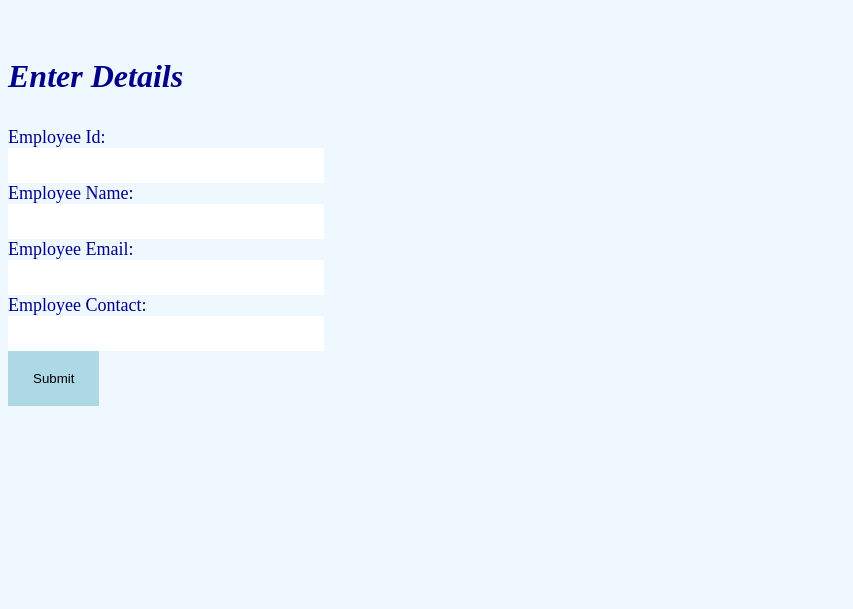
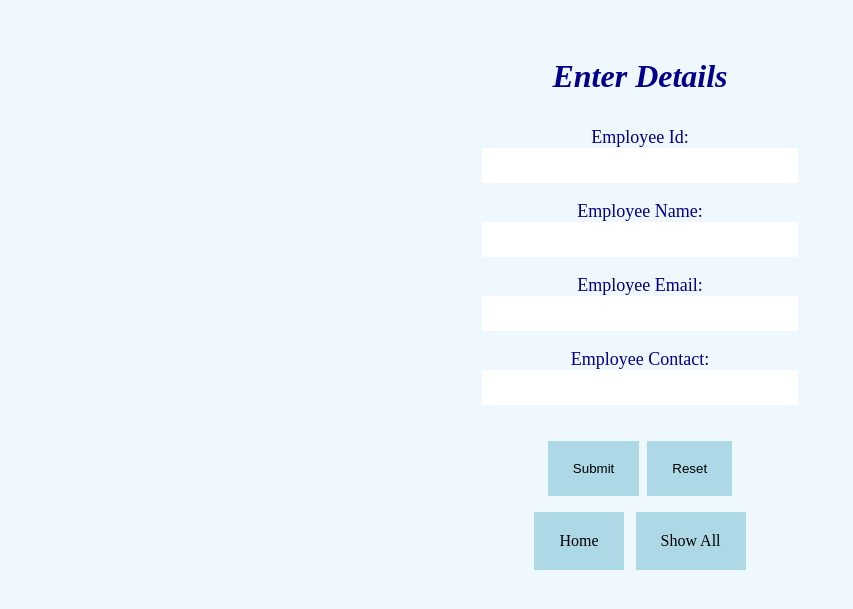
Before and after one commit to ayushtyagispace/CRUDbyDjango, a Django app: template templates/index.html in a window 1280 px wide. Shown: the top 609 px of the page, without its empty margins (0-853 px from the left). Run offline with Django 3.2, Linux system fonts and the light colour scheme; the template is opened without the code that fills it, so the values that code supplies are empty, except form fields; tables that the repository leaves empty hold one stand-in row (values such as "Sample post"); form fields are guessed from the names that the template uses.

Commit message:
Update index.html

```diff
--- a/templates/index.html
+++ b/templates/index.html
@@ -5,7 +5,7 @@
     {% load static %}
     <link rel="stylesheet" href="{% static 'css/style.css' %}">
 </head>
-<body>
+<body><center>
 <form method="POST" class="post-form" action="/emp">
         {% csrf_token %}
     <div class="container">
@@ -22,31 +22,39 @@
       {{ form.eid }}
     </div>
   </div>
+  <br>
   <div class="form-group row">
     <label class="col-sm-2 col-form-label">Employee Name:</label>
     <div class="col-sm-4">
       {{ form.ename }}
     </div>
   </div>
+  <br>
     <div class="form-group row">
     <label class="col-sm-2 col-form-label">Employee Email:</label>
     <div class="col-sm-4">
       {{ form.eemail }}
     </div>
   </div>
+  <br>
     <div class="form-group row">
     <label class="col-sm-2 col-form-label">Employee Contact:</label>
     <div class="col-sm-4">
       {{ form.econtact }}
     </div>
+    <br>
+    <br>
   </div>
     <div class="form-group row">
     <label class="col-sm-1 col-form-label"></label>
     <div class="col-sm-4">
-    <button type="submit" class="btn btn-primary">Submit</button>
+    <button type="submit" class="btn btn-primary">Submit</button>&nbsp;
+    <button type="reset">Reset</button>
     </div>
   </div>
     </div>
 </form>
-</body>
+<a href="/">Home</a> &nbsp;
+<a href="show">Show All</a>
+</center></body>
 </html>
```
